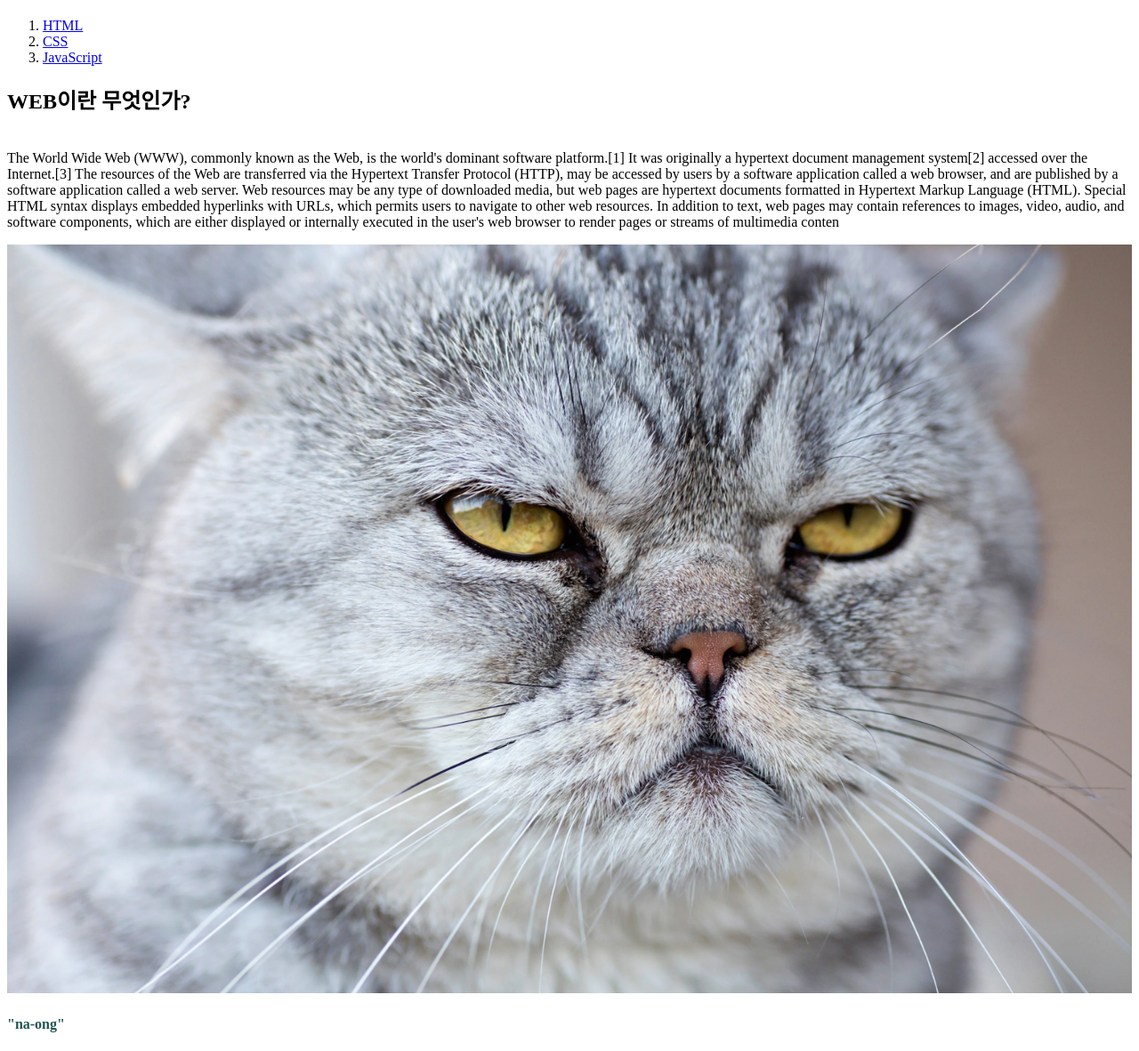
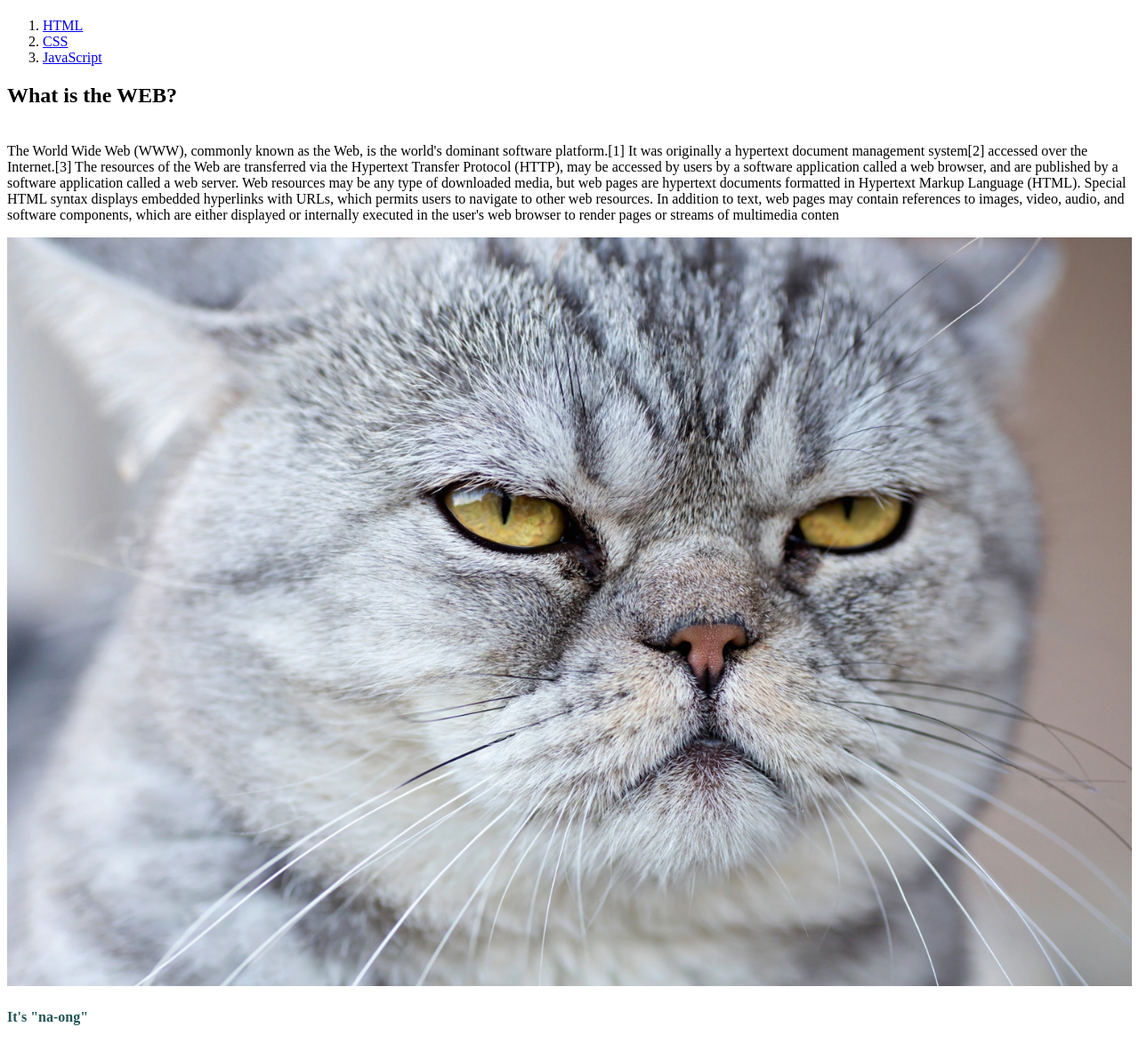
Before and after one commit to vincent94hong/WEB_workspace, a plain HTML site: page index.html in a window 1280 px wide. Shown: the part 60-1242 px from the top of the page at 89% size. Drawn offline with Linux system fonts and the light colour scheme.

Commit message:
221110_15

```diff
--- a/index.html
+++ b/index.html
@@ -11,7 +11,7 @@
 <li><a href="2.html">CSS</a></li>
 <li><a href="3.html">JavaScript</a></li>
 </ol>
-<h2>WEB이란 무엇인가?</h2>
+<h2>What is the WEB?</h2>
 
 <p style="margin-top: 40px;">
 The World Wide Web (WWW), commonly known as the Web, is the world's dominant software platform.[1] It was
@@ -26,7 +26,7 @@ streams of multimedia conten
 </p>
 
 <img src="cat2.jpg" width="100%">
-<h4 style="color: #255;">"na-ong"</h4>
+<h4 style="color: #255;">It's "na-ong"</h4>
 
 </body>
 </html>
```
